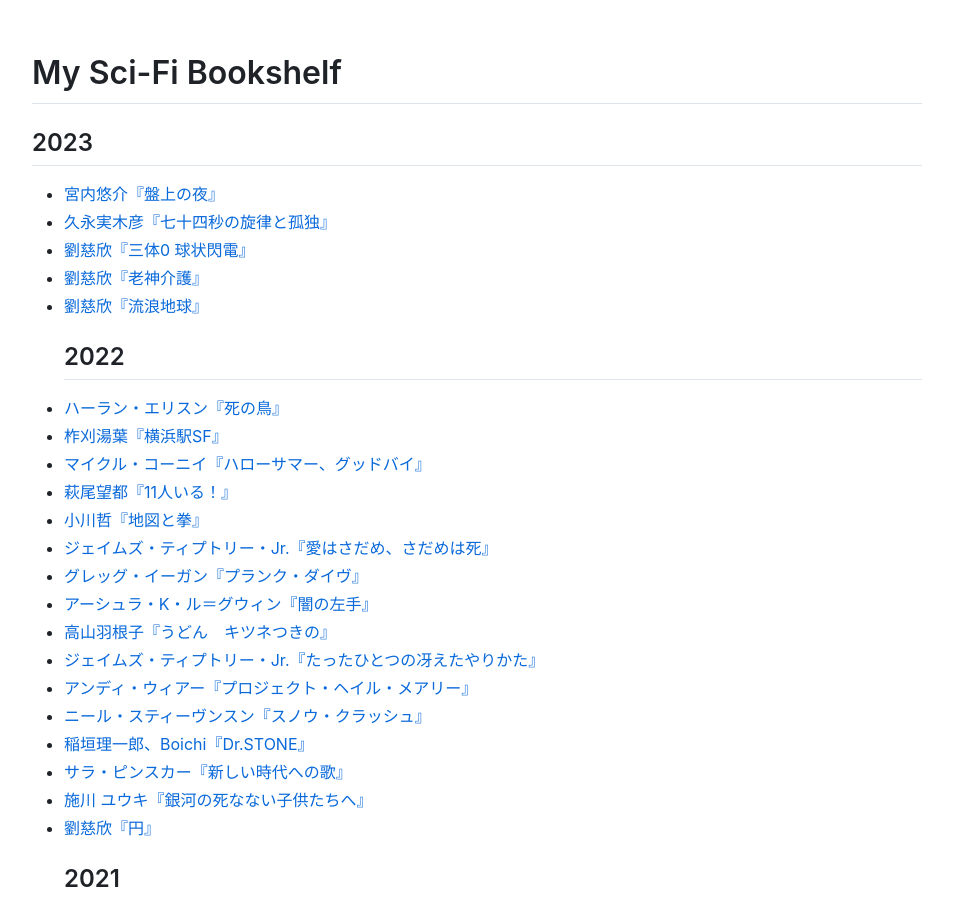
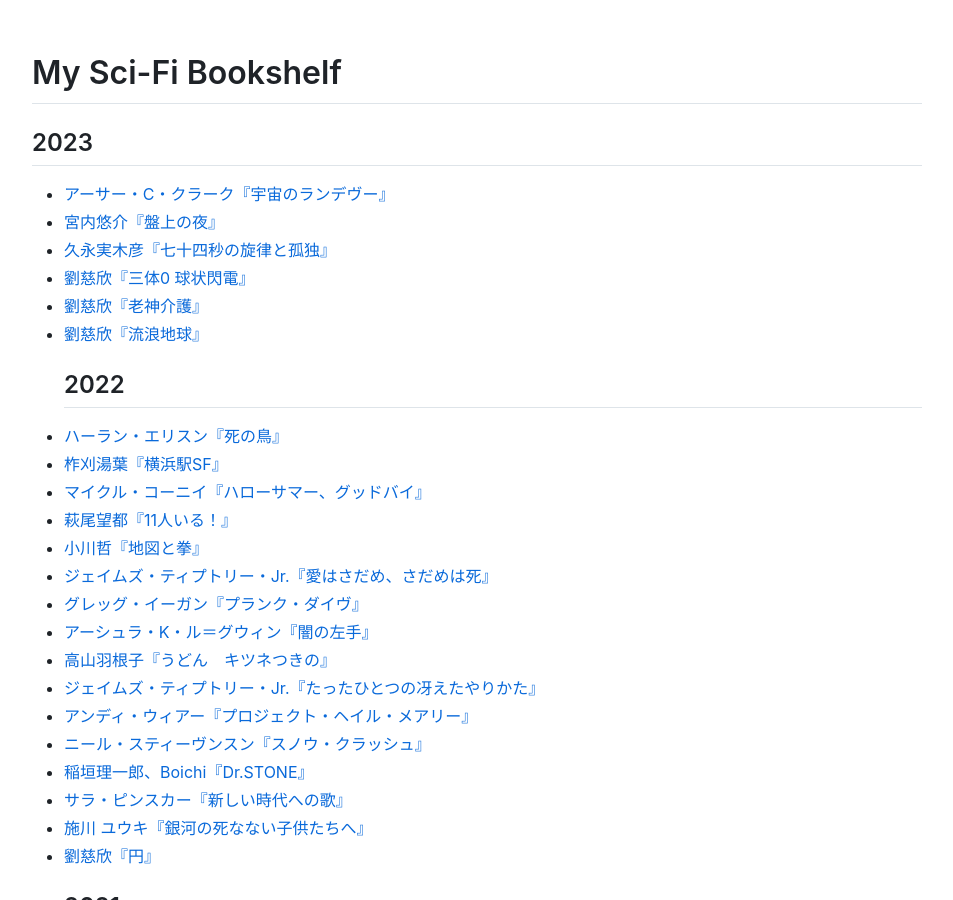
Before and after one commit to sankichi92/sankichi.net, a Jekyll site: the page built from sci-fi.md, in a window 1280 px wide and 900 px high. Shown: the whole window, without its empty margins (163-1116 px from the left). Built offline with Jekyll 4.4.1, drawn with Linux system fonts in a browser that asks for light colours; nearby versions of some CDN libraries; our own code applies the rules of GitHub Pages for plain Markdown files.

Commit message:
アーサー・C・クラーク『宇宙のランデヴー』

```diff
--- a/_data/sci-fi-bookshelf.yml
+++ b/_data/sci-fi-bookshelf.yml
@@ -1,3 +1,8 @@
+- title: 宇宙のランデヴー
+  author: アーサー・C・クラーク
+  asin: B00JRYHKYE
+  date: 2023-05-28
+
 - title: 盤上の夜
   author: 宮内悠介
   asin: B00JDIDHT6
```
